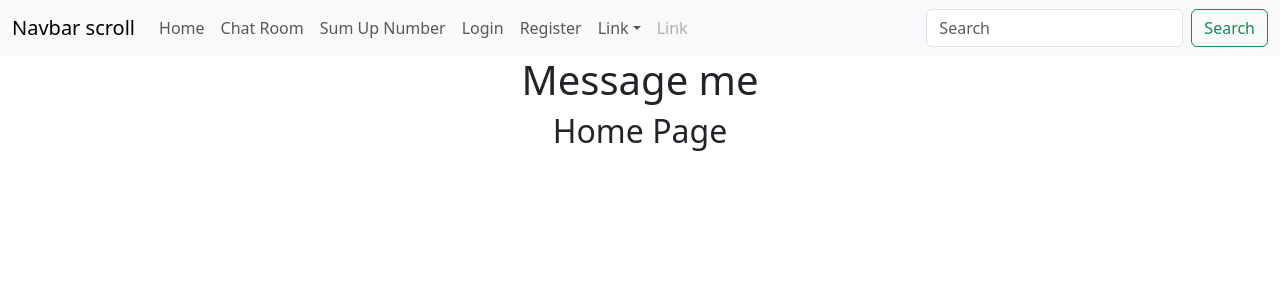
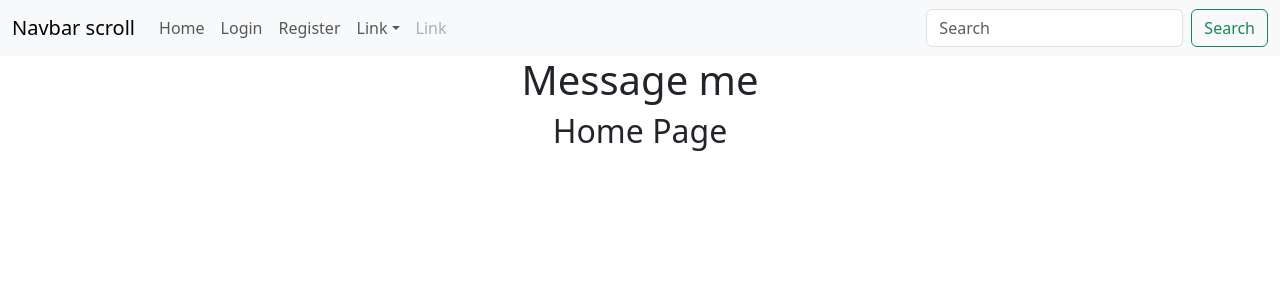
Before and after one commit to SeasonGit10/message_frontend, a React (Create React App) app: page / in a window 1280 px wide. Shown: the top 300 px of the page. Built offline with nearby package versions, Linux system fonts and the light colour scheme.

Commit message:
vercel deploy

```diff
--- a/src/App.js
+++ b/src/App.js
@@ -14,8 +14,8 @@ function App() {
         <TopBar/>
       <Routes>
           <Route path="/" element={<Home/>}/>
-          <Route path="/chatroom" element={<ChatRoom/>}/>
-          <Route path="/sumupnum" element={<NumberSumUp/>}/>
+          {/*<Route path="/chatroom" element={<ChatRoom/>}/>*/}
+          {/*<Route path="/sumupnum" element={<NumberSumUp/>}/>*/}
           <Route path="/login" element={<Login/>}/>
           <Route path="/register" element={<Register/>}/>
       </Routes>
--- a/src/components/TopBar.js
+++ b/src/components/TopBar.js
@@ -18,8 +18,8 @@ function TopBar() {
             navbarScroll
           >
             <Nav.Link href="/">Home</Nav.Link>
-            <Nav.Link href="/chatroom">Chat Room</Nav.Link>
-            <Nav.Link href="/sumupnum">Sum Up Number</Nav.Link>
+            {/*<Nav.Link href="/chatroom">Chat Room</Nav.Link>*/}
+            {/*<Nav.Link href="/sumupnum">Sum Up Number</Nav.Link>*/}
             <Nav.Link href="/login">Login</Nav.Link>
             <Nav.Link href="/Register">Register</Nav.Link>
             <NavDropdown title="Link" id="navbarScrollingDropdown">
```
